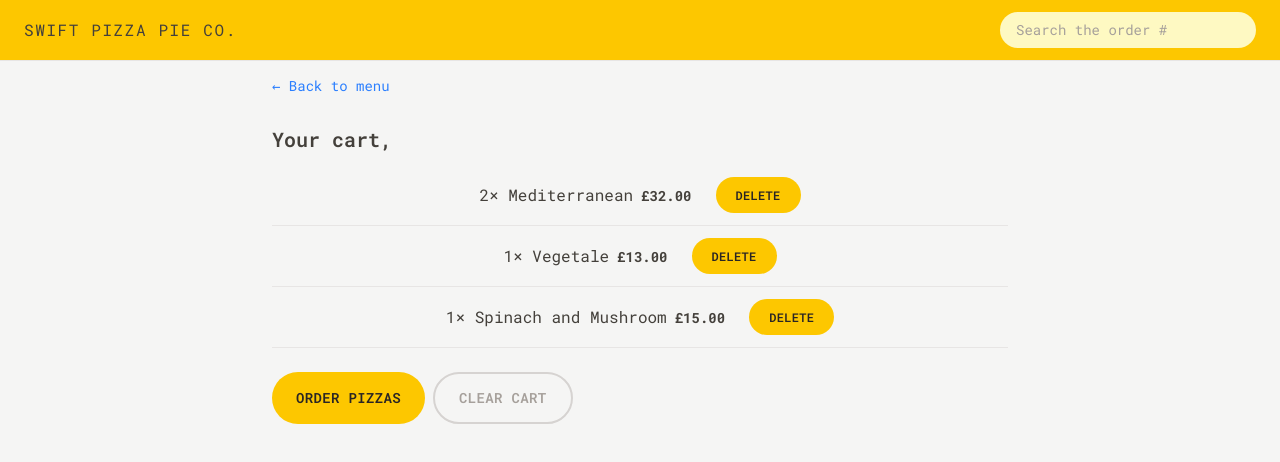
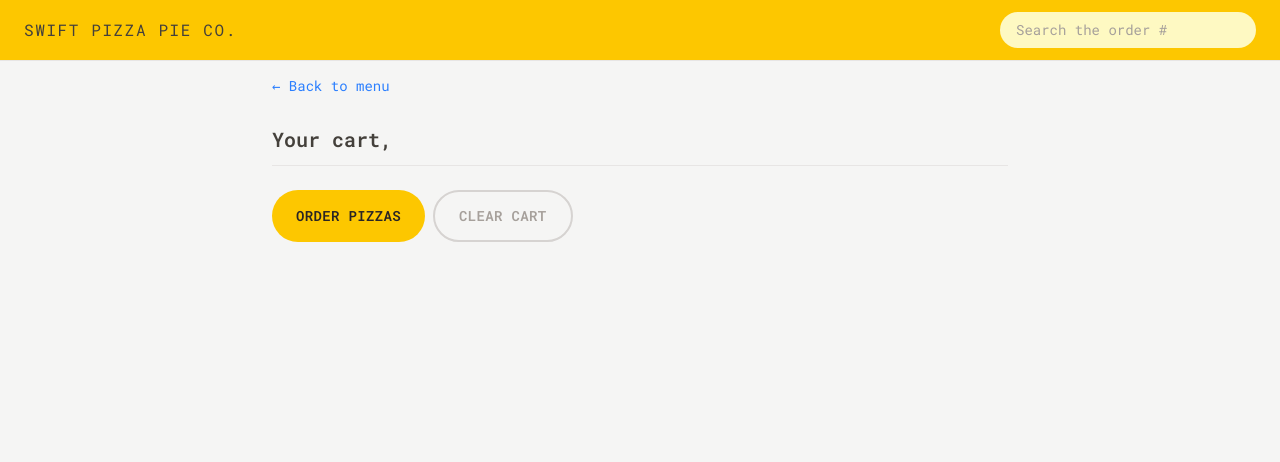
Before and after one commit to MBANS8A1/Swift-Pizza-Pie-Company, a React (Vite) app: page /cart in a window 1280 px wide. Shown: the top 462 px of the page. Built offline with nearby package versions, Linux system fonts and the light colour scheme.

Commit message:
I replaced the mock-up fakeCart in Cart.jsx with the useSelector function, which grabs the cart state from the Redux store. I also made a selector function for the userName variable too.

```diff
--- a/src/features/cart/Cart.jsx
+++ b/src/features/cart/Cart.jsx
@@ -3,6 +3,8 @@ import LinkButton from '../../ui/LinkButton';
 import Button from '../../ui/Button';
 import CartItem from './CartItem';
 import { useSelector } from 'react-redux';
+import { getCart } from './cartSlice';
+import { getUserName } from '../user/userSlice';
 const fakeCart = [
   {
     pizzaId: 12,
@@ -28,8 +30,8 @@ const fakeCart = [
 ];
 
 function Cart() {
-  const cart = fakeCart;
-  const userName = useSelector((state) => state.user.userName);
+  const cart = useSelector(getCart);
+  const userName = useSelector(getUserName);
 
   return (
     <div className="px-4 py-3">
--- a/src/features/cart/cartSlice.js
+++ b/src/features/cart/cartSlice.js
@@ -56,6 +56,8 @@ export const {
 
 export default cartSlice.reducer;
 
+export const getCart = (state) => state.cart.cart;
+
 export const getTotalCartQuantity = (state) =>
   state.cart.cart.reduce((acc, currItem) => acc + currItem.quantity, 0);
 
--- a/src/features/user/userSlice.js
+++ b/src/features/user/userSlice.js
@@ -41,3 +41,5 @@ const userSlice = createSlice({
 
 export const { updateName } = userSlice.actions;
 export default userSlice.reducer;
+
+export const getUserName = (state) => state.user.userName;
```
